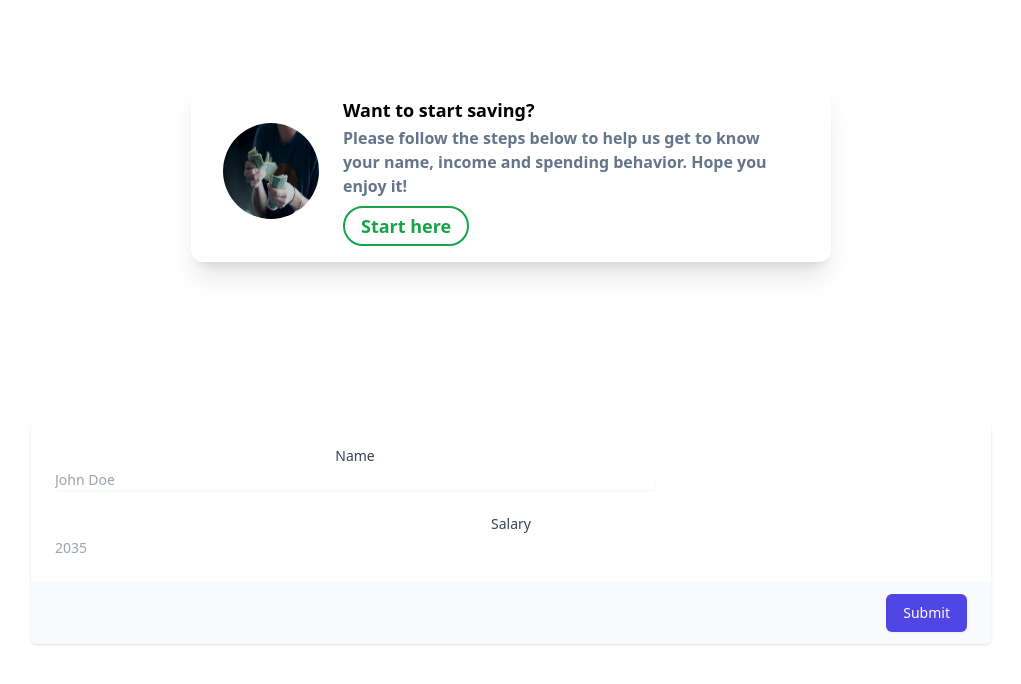
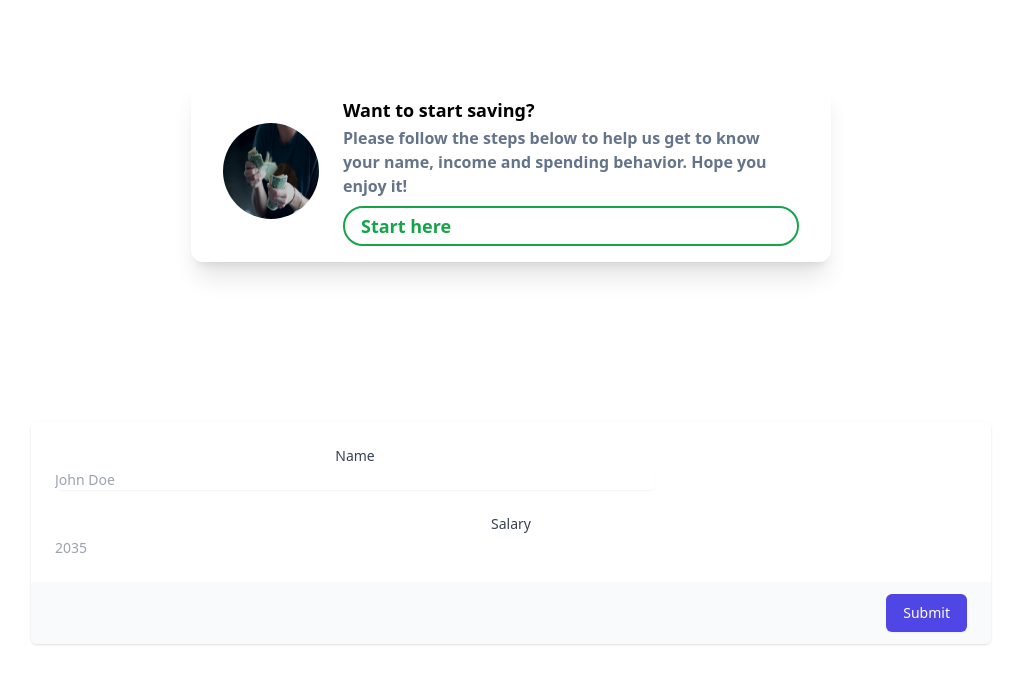
Before and after one commit to VellyD/expenseTracker, a React (Create React App) app in the folder expensetracker/: page / in a window 1280 px wide. Shown: the top 684 px of the page, without its empty margins (129-1150 px from the left). Built offline with nearby package versions, Linux system fonts and the light colour scheme.

Commit message:
connecting the a with the form

```diff
--- a/expensetracker/src/Components/Info.jsx
+++ b/expensetracker/src/Components/Info.jsx
@@ -1,6 +1,6 @@
 export const Info = () => {
   return (
-    <div class="m-40 ">
+    <div class="m-40 " id="form">
       <div class=" mx-auto">
         <div class="mt-5 md:col-span-2 md:mt-0">
           <form action="#" method="">
--- a/expensetracker/src/Components/Welcome.jsx
+++ b/expensetracker/src/Components/Welcome.jsx
@@ -16,9 +16,9 @@ export const WelcomeElement = () => {
             income and spending behavior. Hope you enjoy it!
           </p>
         </div>
-        <button  class="px-4 py-1 text-lg text-green-600 font-bold rounded-full border-2 border-green-600 hover:text-white hover:bg-green-600 hover:border-transparent focus:outline-none focus:ring-2 focus:ring-green-600 focus:ring-offset-2">
-          Start here
-        </button>
+        <div class="max-w-m mx-auto px-4 py-1 text-lg text-green-600 font-bold rounded-full border-2 border-green-600 hover:text-white hover:bg-green-600 hover:border-transparent focus:outline-none focus:ring-2 focus:ring-green-600 focus:ring-offset-2">
+          <a href="#form">Start here </a>
+        </div>
       </div>
     </div>
   );
```
